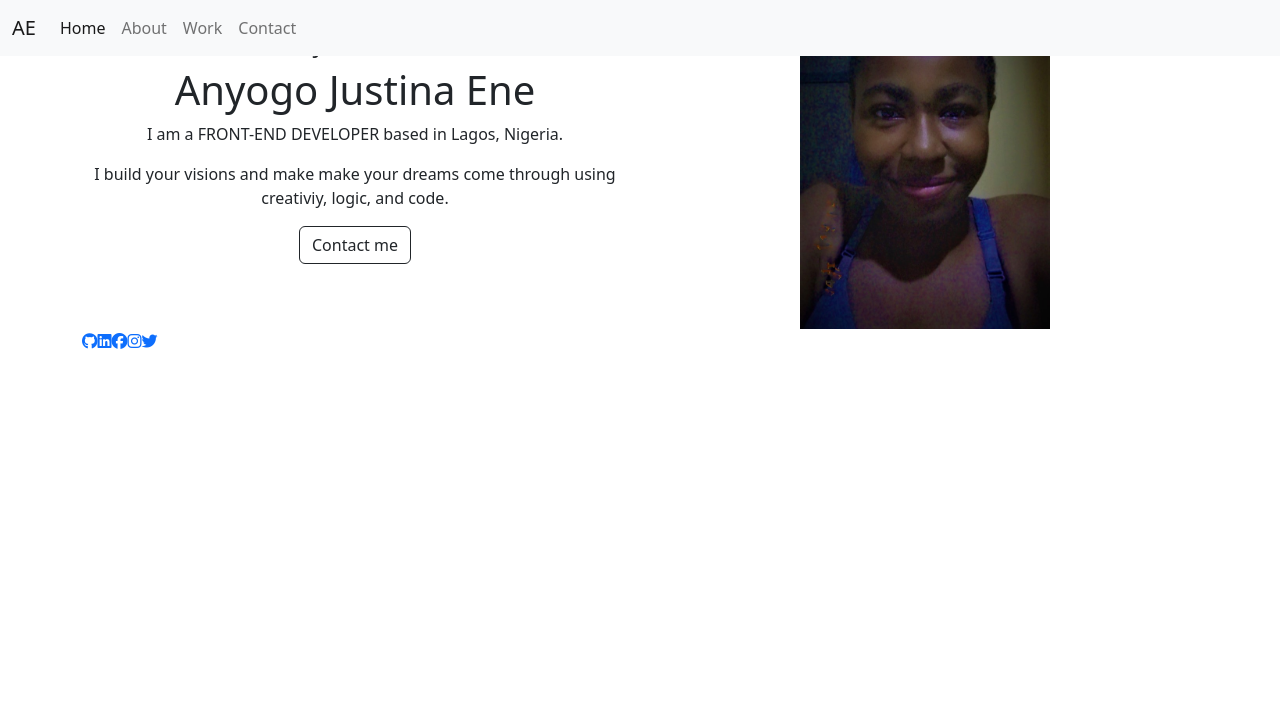
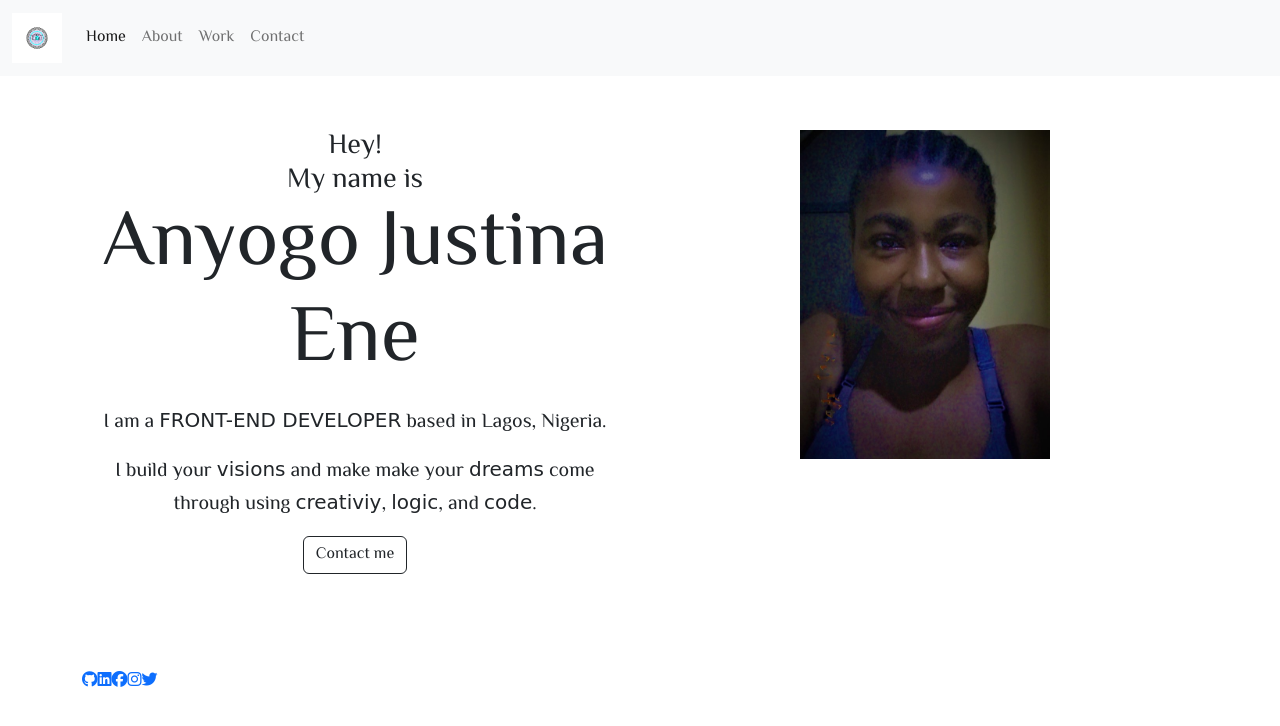
Before and after one commit to Redin-Digo/Anyogo-Justina-Ene, a plain HTML site: page index.html in a window 1280 px wide. Drawn offline with nearby package versions, Linux system fonts and the light colour scheme; a web font is replaced by a local one.

Commit message:
Added google fonts and linked external css stylesheet, also included my logo

```diff
--- a/index.html
+++ b/index.html
@@ -9,6 +9,7 @@
       content="Anyogo Ene Justina is a front-end developer based in Lagos, Nigeria. She enjoys solving challenges and learning new things"
     />
 
+    <!-- CSS Bundle with Popper from Bootstrap -->
     <link
       href="https://cdn.jsdelivr.net/npm/bootstrap@5.2.0/dist/css/bootstrap.min.css"
       rel="stylesheet"
@@ -16,24 +17,40 @@
       crossorigin="anonymous"
     />
 
-    <!-- JavaScript Bundle with Popper -->
+    <!-- JavaScript Bundle with Popper from Bootstrap -->
     <script
       src="https://cdn.jsdelivr.net/npm/bootstrap@5.2.1/dist/js/bootstrap.bundle.min.js"
       integrity="sha384-u1OknCvxWvY5kfmNBILK2hRnQC3Pr17a+RTT6rIHI7NnikvbZlHgTPOOmMi466C8"
       crossorigin="anonymous"
     ></script>
 
+    <!-- Font awesome kit -->
     <script
       src="https://kit.fontawesome.com/eb38199d01.js"
       crossorigin="anonymous"
     ></script>
 
+    <!-- Google Fonts -->
+    <link
+      href="https://fonts.googleapis.com/css2?family=El+Messiri&family=Rubik+Dirt&display=swap"
+      rel="stylesheet"
+    />
+
+    <link rel="stylesheet" href="styling/style.css" />
+
     <title>Anyogo Justina - Front-end Developer</title>
   </head>
-  <body>
+  <body class="text-center">
     <nav class="navbar navbar-expand-lg navbar-light bg-light fixed-top">
       <div class="container-fluid">
-        <a class="navbar-brand" href="#" title="Meet Anyogo Ene Justina">AE</a>
+        <a class="navbar-brand" href="#" title="Meet Anyogo Ene Justina">
+          <img
+            src="images/logo 2.png"
+            alt="Ene's logo"
+            class="img-fluid"
+            width="50px"
+          />
+        </a>
         <button
           class="navbar-toggler"
           type="button"
@@ -68,13 +85,7 @@
               >
             </li>
             <li class="nav-item">
-              <a
-                class="nav-link"
-                href="/about.html#contact"
-                title="Contact her"
-              >
-                Contact
-              </a>
+              <a class="nav-link" href="#" title="Contact her"> Contact </a>
             </li>
           </ul>
         </div>
@@ -83,23 +94,24 @@
 
     <div class="container text-center">
       <div class="row">
-        <div class="col-md-6">
-          <h4>
+        <div class="col-sm-6 mb-5">
+          <h4 class="mb-0">
             Hey!
             <br />
             My name is
           </h4>
-          <h1>Anyogo Justina Ene</h1>
+          <h1 class="mt-0 mb-3">Anyogo Justina Ene</h1>
           <p class="text-center">
-            I am a FRONT-END DEVELOPER based in Lagos, Nigeria.
+            I am a <span>FRONT-END DEVELOPER</span> based in Lagos, Nigeria.
           </p>
           <p>
-            I build your visions and make make your dreams come through using
-            creativiy, logic, and code.
+            I build your <span>visions</span> and make make your
+            <span>dreams</span> come through using <span>creativiy</span>,
+            <span>logic</span>, and <span>code</span>.
           </p>
           <a href="#" class="btn btn-outline-dark">Contact me</a>
         </div>
-        <div class="col-md-6">
+        <div class="col-sm-6">
           <img
             src="/images/ene.jpg"
             alt="A picture of Ene."
@@ -108,7 +120,7 @@
           />
         </div>
       </div>
-      <footer>
+      <footer class="mt-5">
         <div class="socials d-flex">
           <a href="#"><i class="fa-brands fa-github"></i></a>
           <a href="#"><i class="fa-brands fa-linkedin"></i></a>
--- /dev/null
+++ b/styling/style.css
@@ -0,0 +1,28 @@
+:root {
+  --body-text: "El Messiri", sans-serif;
+  --alt-text: "Rubik Dirt", cursive, monospace;
+}
+
+body {
+  font-family: var(--body-text);
+}
+
+span {
+  font-family: var(--alt-text);
+}
+
+h1 {
+  font-size: 80px;
+}
+
+h4 {
+  font-size: 28px;
+}
+
+p {
+  font-size: 20px;
+}
+
+.container {
+  margin-top: 130px;
+}
```
Also changed, not shown: images/logo 2.png (added).
